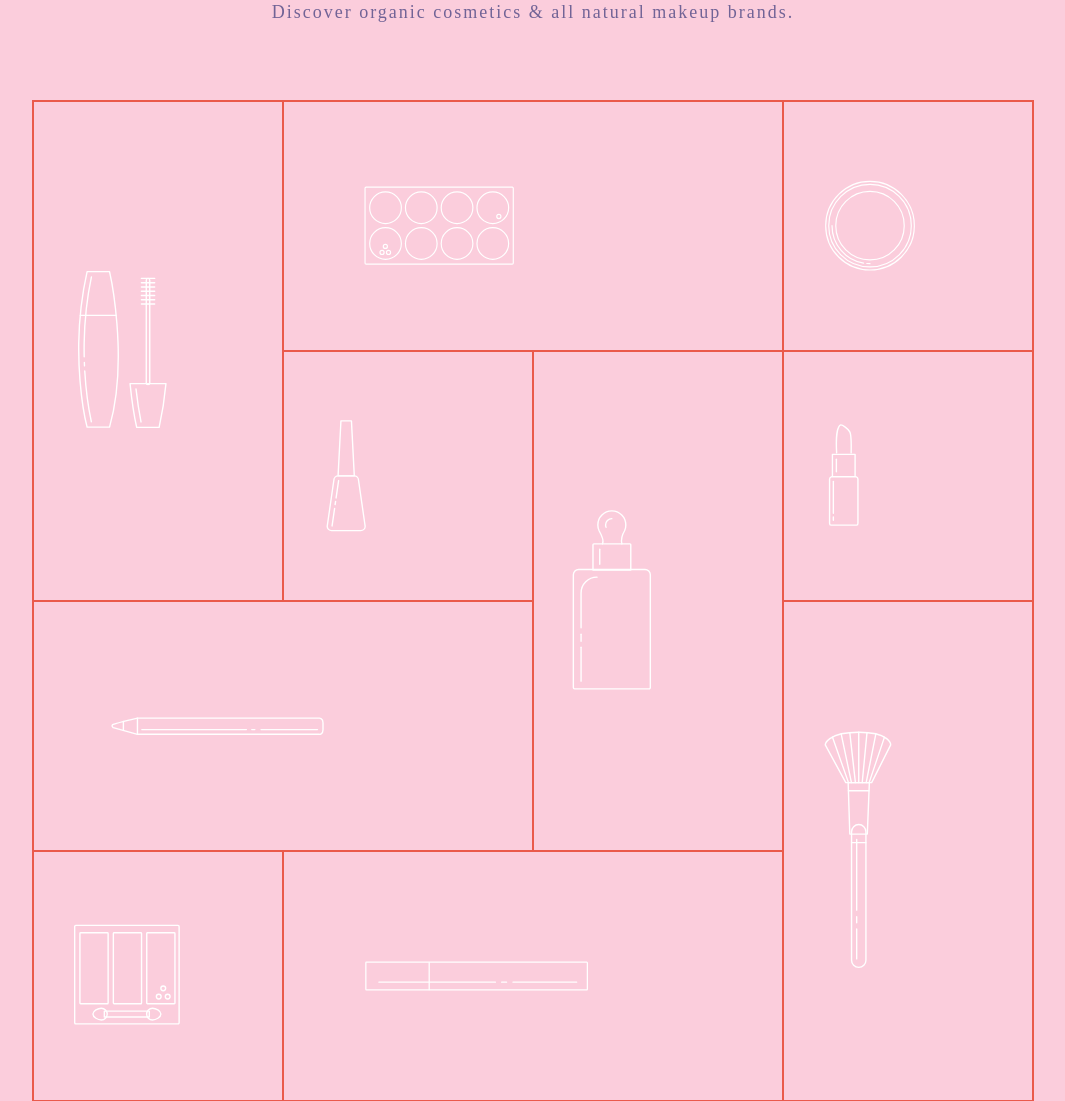
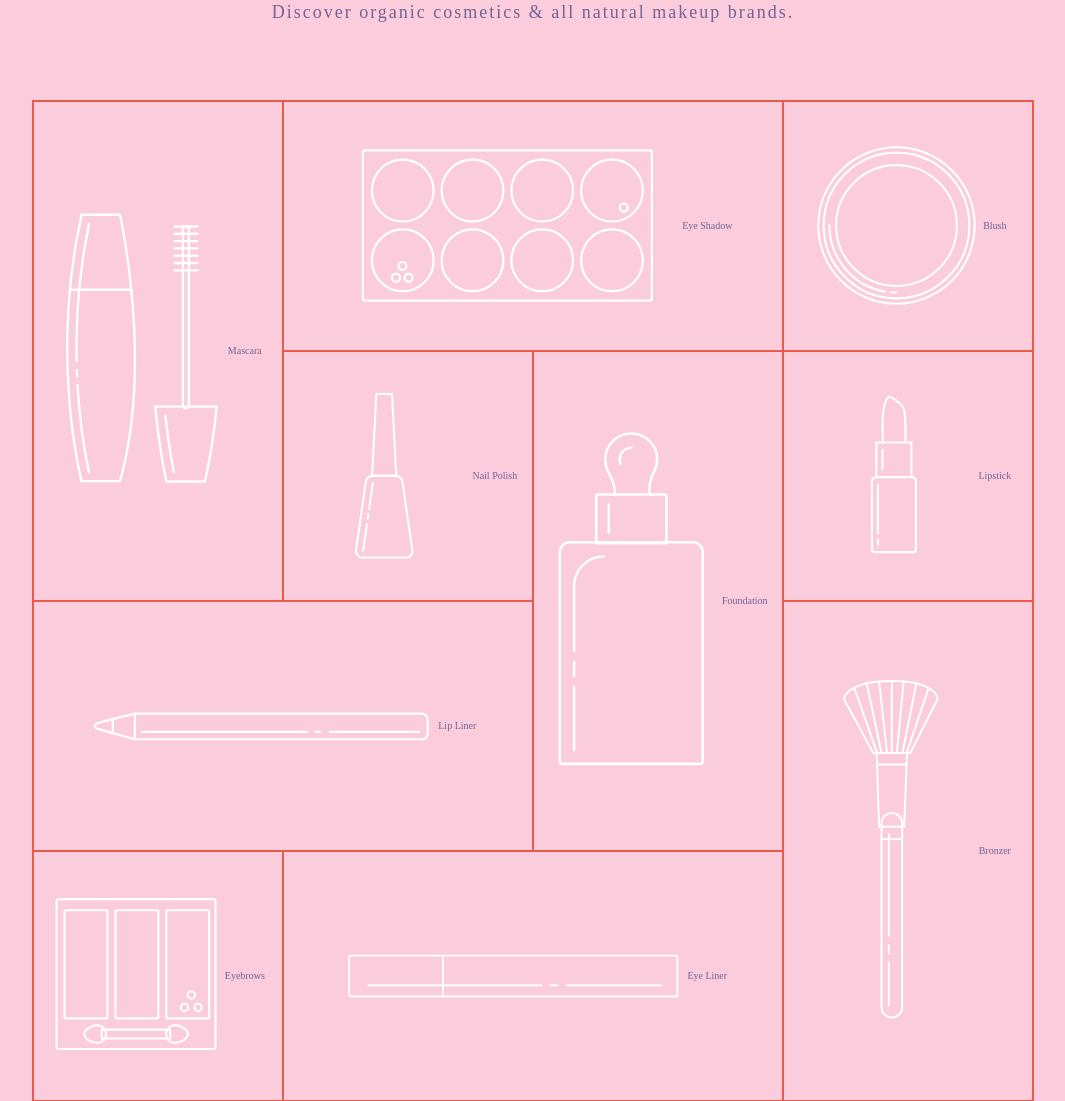
Before and after one commit to brizism/toxic-free.engine, a website: page index.html in a window 1280 px wide. Shown: the part 167-1268 px from the top of the page, without its empty margins (107-1172 px from the left). Drawn offline with Linux system fonts and the light colour scheme; a web font is replaced by a local one.

Commit message:
add category text

```diff
--- a/index.html
+++ b/index.html
@@ -15,7 +15,7 @@
     </header>
     <div class="grid">
       <div class="grid-item">
-        <svg preserveAspectRatio="xMidYMid meet" xmlns:xlink="http://www.w3.org/1999/xlink" x="0px" y="0px" viewBox="0 0 500 490" enable-background="new 0 0 291.9 490" xml:space="preserve">
+        <svg preserveAspectRatio="xMidYMid meet" xmlns:xlink="http://www.w3.org/1999/xlink" x="0px" y="0px" viewBox="0 0 291.9 490" enable-background="new 0 0 291.9 490" xml:space="preserve">
         <g>
           <g>
             <path fill="none" stroke="#FFFFFF" stroke-width="4" stroke-linecap="round" stroke-linejoin="round" stroke-miterlimit="10" d="
@@ -62,9 +62,10 @@
             M201.7,448.6c-3.4-17.1-9.5-51.3-14.5-95.3"/>
         </g>
         </svg>
+        <div class="category">Mascara</div>
       </div>
       <div class="grid-item">
-        <svg preserveAspectRatio="xMidYMid meet" xmlns:xlink="http://www.w3.org/1999/xlink" x="0px" y="0px" viewBox="0 0 1200 306.4" enable-background="new 0 0 555.2 306.4" xml:space="preserve">
+        <svg preserveAspectRatio="xMidYMid meet" xmlns:xlink="http://www.w3.org/1999/xlink" x="0px" y="0px" viewBox="0 0 555.2 306.4" enable-background="new 0 0 555.2 306.4" xml:space="preserve">
         <g>
           <g>
             <g>
@@ -103,10 +104,11 @@
           </g>
         </g>
         </svg>
+        <div class="category">Eye Shadow</div>
 
       </div>
       <div class="grid-item">
-        <svg preserveAspectRatio="xMidYMid meet" xmlns:xlink="http://www.w3.org/1999/xlink" x="0px" y="0px" viewBox="0 0 600 335.5" enable-background="new 0 0 340 335.5" xml:space="preserve">
+        <svg preserveAspectRatio="xMidYMid meet" xmlns:xlink="http://www.w3.org/1999/xlink" x="0px" y="0px" viewBox="0 0 340 335.5" enable-background="new 0 0 340 335.5" xml:space="preserve">
         <g>
           <g>
             <path fill="none" stroke="#FFFFFF" stroke-width="4" stroke-linecap="round" stroke-linejoin="round" stroke-miterlimit="10" d="
@@ -124,10 +126,11 @@
           </g>
         </g>
         </svg>
+        <div class="category">Blush</div>
       </div>
       <div class="grid-item">
         <svg preserveAspectRatio="xMidYMid meet" xmlns:xlink="http://www.w3.org/1999/xlink" x="0px" y="0px"
-            viewBox="0 0 500 335.5" enable-background="new 0 0 151.4 335.5" xml:space="preserve">
+            viewBox="0 0 151.4 335.5" enable-background="new 0 0 151.4 335.5" xml:space="preserve">
         <g>
           <g>
 
@@ -147,10 +150,11 @@
           </g>
         </g>
         </svg>
+        <div class="category">Nail Polish</div>
       </div>
       <div class="grid-item">
         <svg preserveAspectRatio="xMidYMid meet" xmlns:xlink="http://www.w3.org/1999/xlink" x="0px" y="0px"
-            viewBox="0 0 500 540.6" enable-background="new 0 0 246.3 540.6" xml:space="preserve">
+            viewBox="0 0 246.3 540.6" enable-background="new 0 0 246.3 540.6" xml:space="preserve">
         <g>
           <g>
             <path fill="none" stroke="#FFFFFF" stroke-width="4" stroke-linecap="round" stroke-linejoin="round" stroke-miterlimit="10" d="
@@ -180,10 +184,11 @@
           </g>
         </g>
         </svg>
+        <div class="category">Foundation</div>
       </div>
       <div class="grid-item">
         <svg preserveAspectRatio="xMidYMid meet" xmlns:xlink="http://www.w3.org/1999/xlink" x="0px" y="0px"
-            viewBox="0 0 500 322.9" enable-background="new 0 0 123.2 322.9" xml:space="preserve">
+            viewBox="0 0 123.2 322.9" enable-background="new 0 0 123.2 322.9" xml:space="preserve">
         <g>
           <path fill="none" stroke="#FFFFFF" stroke-width="4" stroke-linecap="round" stroke-linejoin="round" stroke-miterlimit="10" d="
             M100.3,164c6.1,2,6.1,6.8,6.1,6.8s0,121.6,0,127.1c0,5.5-4.1,5.5-4.1,5.5H86H45.1H28.8c0,0-4.1,0-4.1-5.5c0-5.5,0-127.1,0-127.1
@@ -200,10 +205,11 @@
             <line fill="none" stroke="#FFFFFF" stroke-width="4" stroke-linecap="round" stroke-linejoin="round" stroke-miterlimit="10" x1="35.6" y1="177.8" x2="35.6" y2="269.3"/>
         </g>
         </svg>
+        <div class="category">Lipstick</div>
       </div>
       <div class="grid-item">
         <svg preserveAspectRatio="xMidYMid meet" xmlns:xlink="http://www.w3.org/1999/xlink" x="0px" y="0px"
-            viewBox="0 0 1000 77.3" enable-background="new 0 0 633.7 77.3" xml:space="preserve">
+            viewBox="0 0 633.7 77.3" enable-background="new 0 0 633.7 77.3" xml:space="preserve">
         <g>
           <path fill="none" stroke="#FFFFFF" stroke-width="4" stroke-linecap="round" stroke-linejoin="round" stroke-miterlimit="10" d="
             M81.6,16.6h521c0,0,11.3-1.1,11.3,13.6c0,6.6,0,14,0,20c0,13.8-10.4,12.9-10.4,12.9H81.6L12.2,43.8c0,0-7.4-5.7,0-9.1
@@ -220,10 +226,11 @@
             M41.3,26.5c0,0,0,9,0,25.4"/>
         </g>
         </svg>
+        <div class="category">Lip Liner</div>
       </div>
       <div class="grid-item">
             <svg preserveAspectRatio="xMidYMid meet" xmlns:xlink="http://www.w3.org/1999/xlink" x="0px" y="0px"
-            viewBox="0 0 500 701.4" enable-background="new 0 0 217.2 701.4" xml:space="preserve">
+            viewBox="0 0 217.2 701.4" enable-background="new 0 0 217.2 701.4" xml:space="preserve">
         <g>
           <g>
             <path fill="none" stroke="#FFFFFF" stroke-width="4" stroke-linecap="round" stroke-linejoin="round" stroke-miterlimit="10" d="
@@ -269,10 +276,11 @@
           </g>
         </g>
         </svg>
+        <div class="category">Bronzer</div>
       </div>
       <div class="grid-item">
         <svg preserveAspectRatio="xMidYMid meet" xmlns:xlink="http://www.w3.org/1999/xlink" x="0px" y="0px"
-        viewBox="0 0 500 314" enable-background="new 0 0 328.6 314" xml:space="preserve">
+        viewBox="0 0 328.6 314" enable-background="new 0 0 328.6 314" xml:space="preserve">
           <g>
             <path fill="none" stroke="#FFFFFF" stroke-width="4" stroke-linecap="round" stroke-linejoin="round" stroke-miterlimit="10" d="
               M308.2,295.6H13.9c-1.8,0-3.3-1.5-3.3-3.3V15.1c0-1.8,1.5-3.3,3.3-3.3h294.2c1.8,0,3.3,1.5,3.3,3.3v277.2
@@ -305,10 +313,11 @@
             </g>
           </g>
         </svg>
+        <div class="category">Eyebrows</div>
       </div>
       <div class="grid-item">
         <svg preserveAspectRatio="xMidYMid meet" xmlns:xlink="http://www.w3.org/1999/xlink" x="0px" y="0px"
-        viewBox="0 0 1100 121.6" enable-background="new 0 0 742.5 121.6" xml:space="preserve">
+        viewBox="0 0 742.5 121.6" enable-background="new 0 0 742.5 121.6" xml:space="preserve">
           <g>
             <path fill="none" stroke="#FFFFFF" stroke-width="4" stroke-linecap="round" stroke-linejoin="round" stroke-miterlimit="10" d="
               M720.6,19.9v83c0,1.2-0.9,2.1-2.1,2.1H23.7c-1.2,0-2.1-0.9-2.1-2.1v-83c0-1.2,0.9-2.1,2.1-2.1h694.8
@@ -327,6 +336,7 @@
             </g>
           </g>
         </svg>
+        <div class="category">Eye Liner</div>
       </div>
     </div>
 
```
